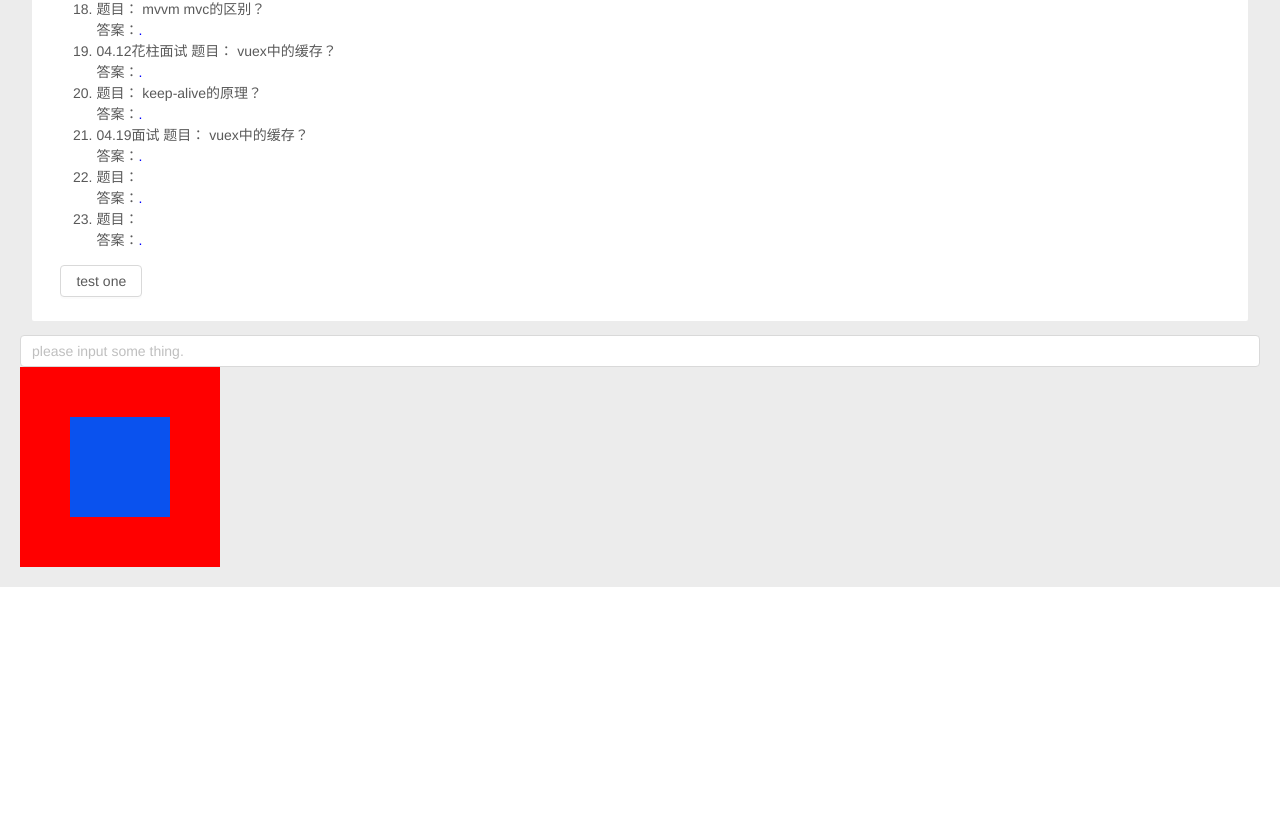
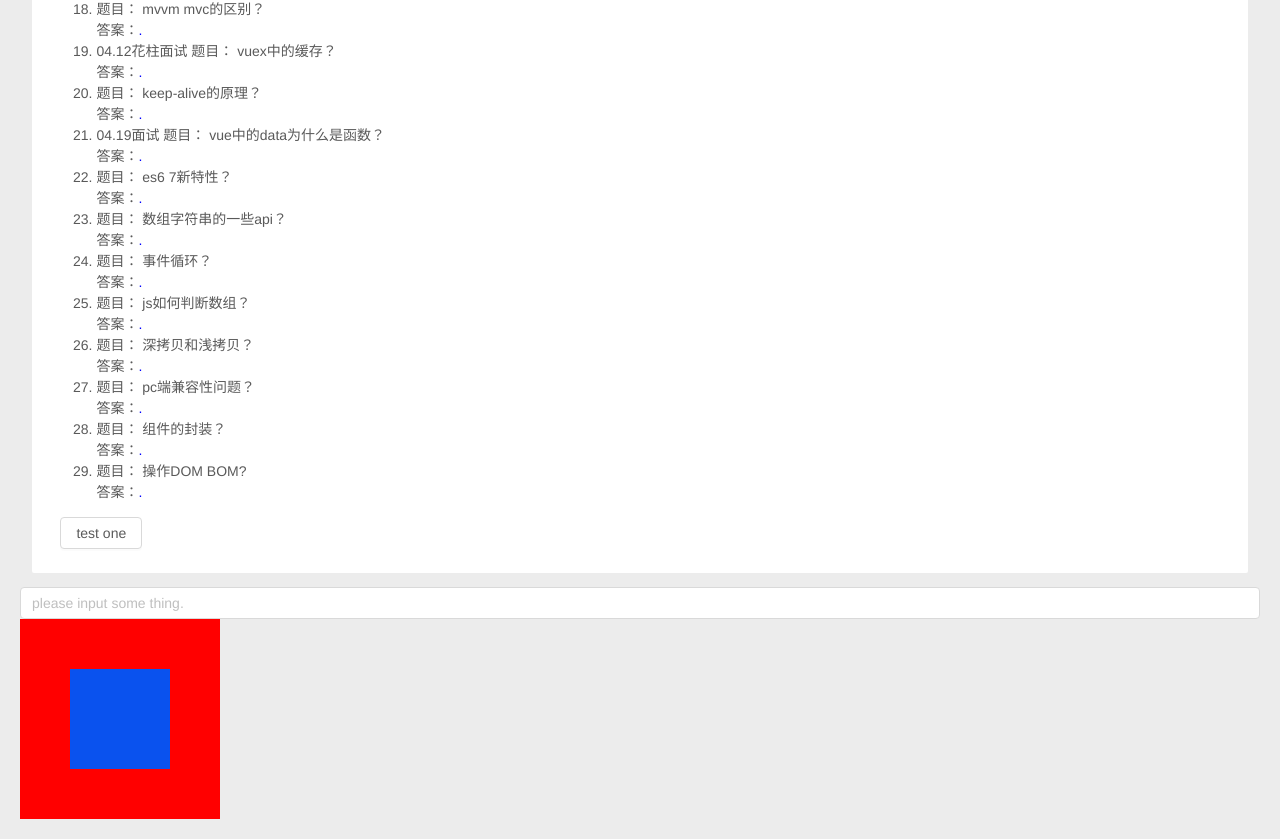
Before and after one commit to jackluotong/vue_project, a Vue app: page /April in a window 1280 px wide. Shown: the part 896-1735 px from the top of the page. Before the commit the page ends 1483 px from the top, so only its background shows below. Built offline with nearby package versions, Linux system fonts and the light colour scheme.

Commit message:
add vue data and event loop.

```diff
--- a/src/components/Interview/April.vue
+++ b/src/components/Interview/April.vue
@@ -1,10 +1,10 @@
 <template>
-	<div style="background:#ECECEC; padding:20px;">
+	<div style="background: #ececec; padding: 20px">
 		<!-- all arithmetic from 2021.04.01 -->
 		<a-card
 			title="Interview"
 			:bordered="false"
-			style="width:98%;margin:0 auto"
+			style="width: 98%; margin: 0 auto"
 		>
 			<div class="content">
 				<ol>
@@ -14,12 +14,12 @@
 						class="liClass"
 					>
 						{{ item.index }}{{ item.title }} <span>题目：</span>
-						{{ item.name }}<br />答案：<span style="color:blue"
+						{{ item.name }}<br />答案：<span style="color: blue"
 							>{{ item.answer }}.
 						</span>
 					</li>
 				</ol>
-				<a-button @click="testOne" style="float:left"
+				<a-button @click="testOne" style="float: left"
 					>test one</a-button
 				>
 			</div>
@@ -86,14 +86,24 @@ export default {
 				{ name: 'mvvm mvc的区别？', answer: '' },
 				{ title: '04.12花柱面试', name: 'vuex中的缓存？', answer: '' },
 				{ name: 'keep-alive的原理？', answer: '' },
-    { title: '04.19面试', name: 'vuex中的缓存？', answer: '' },
-				{ name: ' ', answer: '' },
-				{ name: '', answer: '' },
+				{
+					title: '04.19面试',
+					name: 'vue中的data为什么是函数？',
+					answer: '',
+				},
+				{ name: 'es6 7新特性？', answer: '' },
+				{ name: '数组字符串的一些api？', answer: '' },
+				{ name: '事件循环？', answer: '' },
+				{ name: 'js如何判断数组？', answer: '' },
+				{ name: '深拷贝和浅拷贝？', answer: '' },
+				{ name: 'pc端兼容性问题？', answer: '' },
+				{ name: '组件的封装？', answer: '' },
+				{ name: '操作DOM BOM?', answer: '' },
 			],
 		}
 	},
 	methods: {
-		testOne: function() {
+		testOne: function () {
 			let arr = new Array(1, 2, 3)
 			let a = arr.push(1, 2, 4)
 			let b = [1, 2, 3, 11, 22, 33]
```
